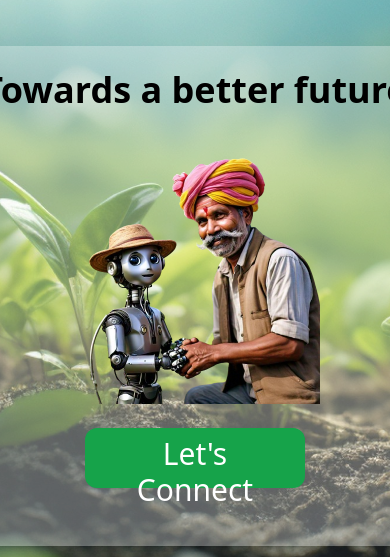
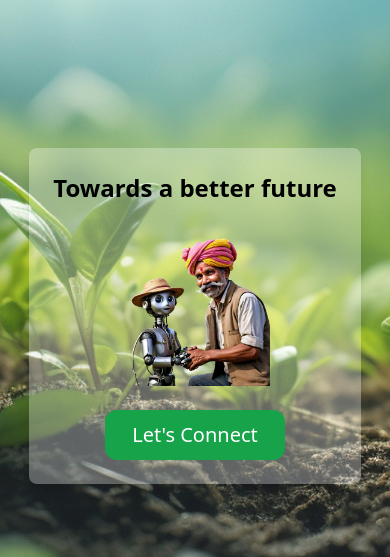
Before and after one commit to PranavIngale07/AgroConnect, a React (Vite) app: page / in a window 390 px wide. Shown: the part 146-703 px from the top of the page. Built offline with nearby package versions, Linux system fonts and the light colour scheme; no server answers.

Commit message:
Soil health 2nd commit

```diff
--- a/src/components/Card.jsx
+++ b/src/components/Card.jsx
@@ -1,17 +1,20 @@
-// src/components/Card.js
 import React from "react";
 
 const Card = () => {
   return (
-    <div className="bg-white bg-opacity-30 border-none outline-none rounded-lg shadow-lg p-6 w-[500px] h-[500px]">
-      <h2 className="text-4xl font-bold text-center text-black m-auto">
+    <div className="bg-white bg-opacity-30 border-none outline-none rounded-lg shadow-lg p-6 max-w-full sm:max-w-md md:max-w-lg lg:max-w-xl xl:max-w-2xl h-auto">
+      <h2 className="text-2xl sm:text-3xl md:text-4xl font-bold text-center text-black">
         Towards a better future
       </h2>
-      <div className="flex justify-center mb-4 mt-11">
-        <img src="/AgroConnect.png" className="w-[250px] h-[250px] object-contain" />
+      <div className="flex justify-center mb-4 mt-8 md:mt-11">
+        <img
+          src="/AgroConnect.png"
+          className="w-[150px] sm:w-[200px] md:w-[250px] h-auto object-contain"
+          alt="AgroConnect"
+        />
       </div>
       <div className="flex justify-center mt-6">
-        <button className="bg-green-600 text-white py-2 px-4 rounded-xl hover:bg-green-700 transition duration-300 h-[60px] w-[220px] text-3xl items-center">
+        <button className="bg-green-600 text-white py-2 px-4 rounded-xl hover:bg-green-700 transition duration-300 text-xl sm:text-2xl md:text-3xl h-[50px] sm:h-[55px] md:h-[60px] w-[180px] sm:w-[200px] md:w-[220px] items-center">
           Let's Connect
         </button>
       </div>
--- a/src/pages/Home.jsx
+++ b/src/pages/Home.jsx
@@ -13,10 +13,11 @@ const Home = () => {
           alt=""
           className="object-cover w-full h-full opacity-90"
         />
-        <div className="absolute top-20 left-1/2 transform -translate-x-1/2 mt-28">
+        {/* Centering the Card both horizontally and vertically */}
+        <div className="absolute inset-0 top-20 flex items-center justify-center">
           <Card />  {/* Add the Card component here */}
         </div>
-        <div className="absolute bottom-0 right-0 m-4">
+        <div className="absolute bottom-4 right-4">
           <Chat />
         </div>
       </div>
```
